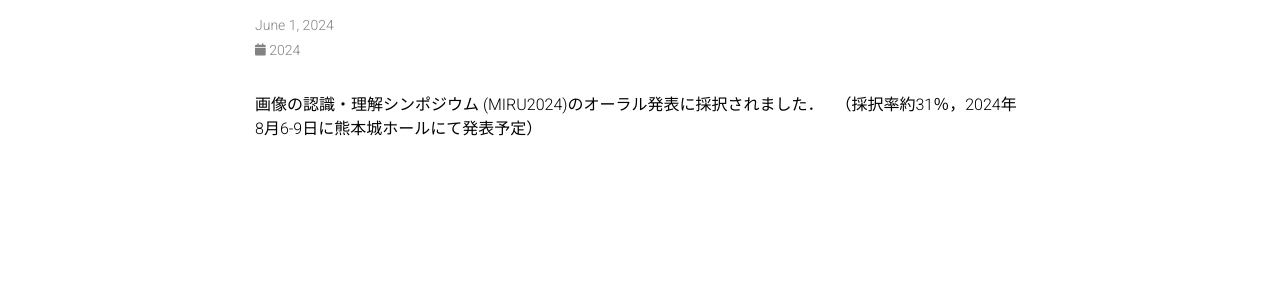
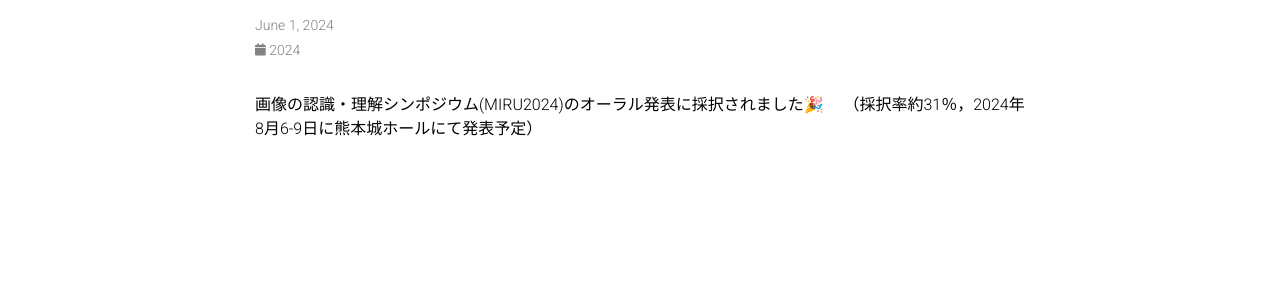
Before and after one commit to rishiyama/rishiyama.github.io, a Jekyll site: the page built from _news/announcement_4.md, in a window 1280 px wide. Shown: the part 146-432 px from the top of the page. Built offline with Jekyll 4.4.1, drawn with Linux system fonts in a browser that asks for light colours; comment, search, counter and statistics services are not loaded; a style sheet for code colours, icons or effects is not loaded.

```diff
--- a/_news/announcement_4.md
+++ b/_news/announcement_4.md
@@ -5,5 +5,5 @@ inline: true
 related_posts: false
 ---
 
-画像の認識・理解シンポジウム (MIRU2024)のオーラル発表に採択されました．
+画像の認識・理解シンポジウム(MIRU2024)のオーラル発表に採択されました🎉
 （採択率約31％，2024年8月6-9日に熊本城ホールにて発表予定）
```
Also changed, not shown: _bibliography/papers.bib (+4 -3 lines), _news/announcement_5.md (added, +8 -0 lines), assets/img/publication_preview/icann2024.png (added).
